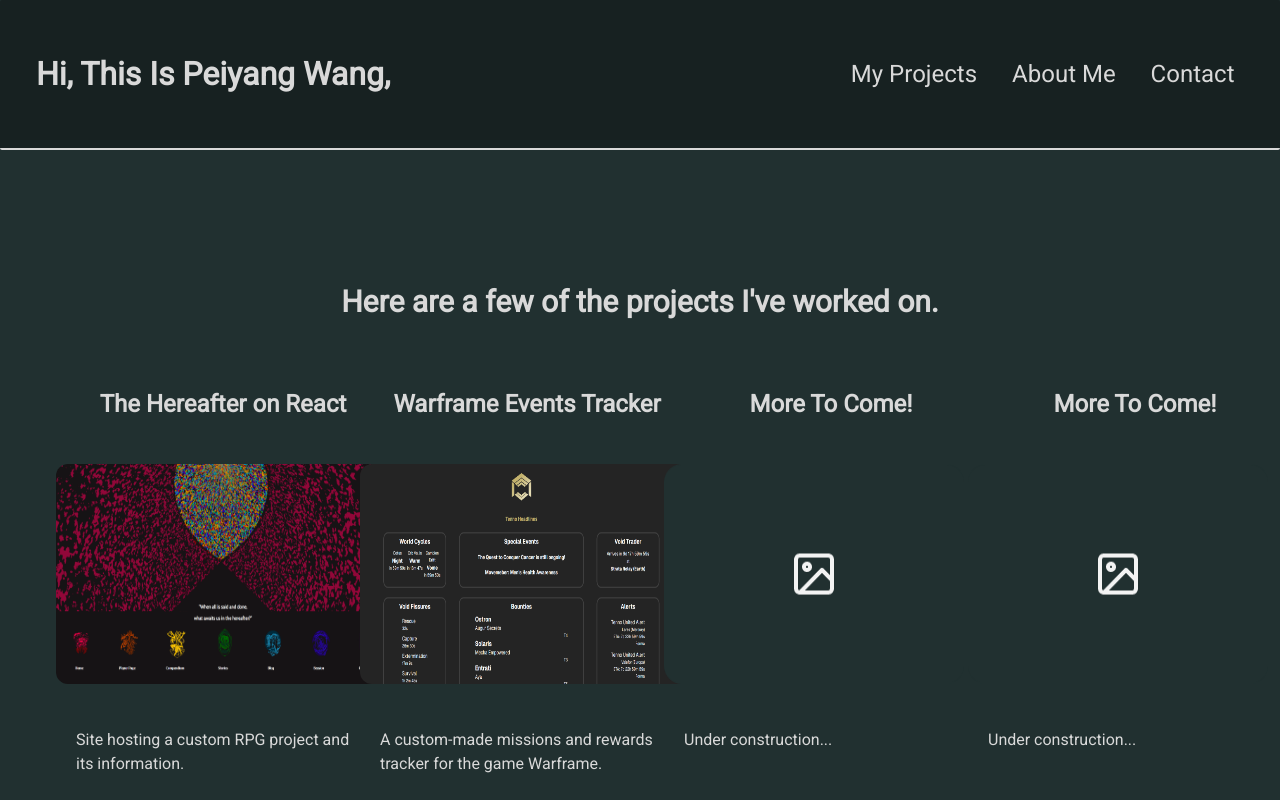
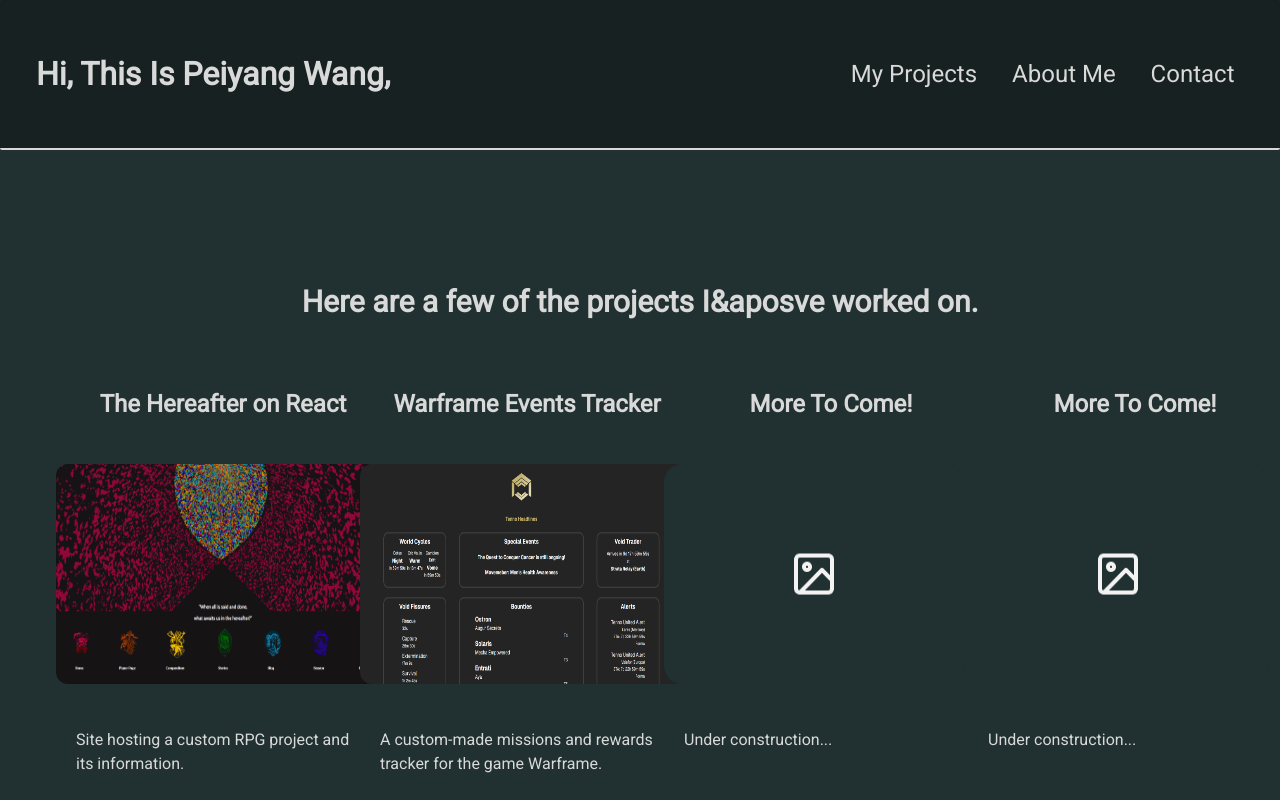
Before and after one commit to Plukewang/portfolio, a Next.js app: page /projects in a window 1280 px wide. Built offline with nearby package versions, Linux system fonts and the light colour scheme.

Commit message:
fix escape character on projects

```diff
--- a/app/projects/page.tsx
+++ b/app/projects/page.tsx
@@ -7,7 +7,7 @@ export default function Projects(){
     return (
         <div className="my-2">
             <div className="w-full h-[200px]"></div>
-            <h1 className="max-md:w-full lg:my-7 text-3xl font-bold m-2 text-center">Here are a few of the projects I've worked on.</h1>
+            <h1 className="max-md:w-full lg:my-7 text-3xl font-bold m-2 text-center">Here are a few of the projects I&aposve worked on.</h1>
 
             <div className="grid grid-cols-1 gap-x-6 gap-y-10 sm:grid-cols-2 lg:grid-cols-3 xl:grid-cols-4 xl:gap-x-8">
                 {//
```
